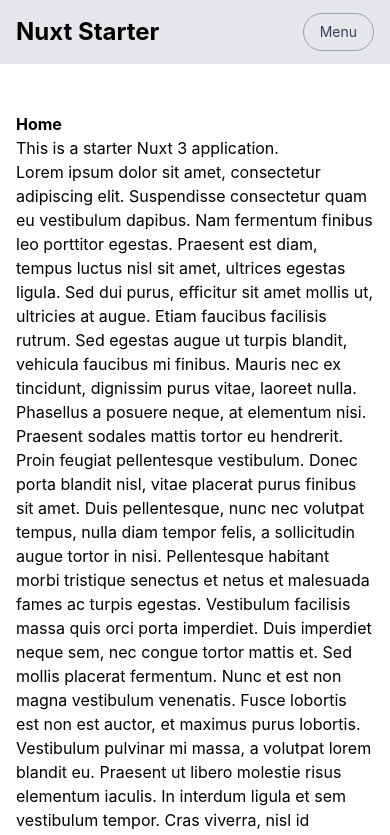
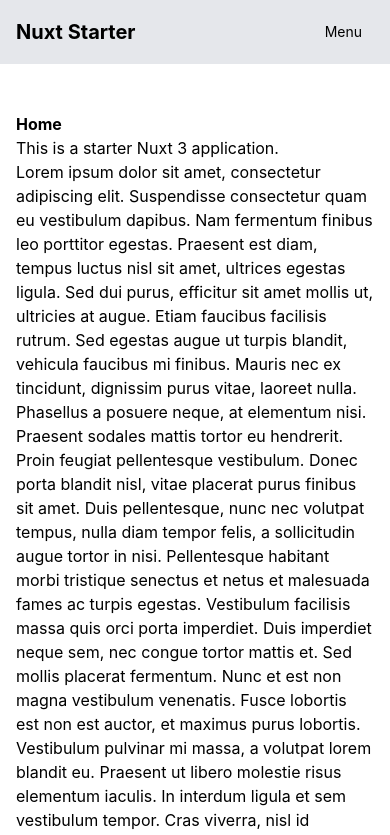
Before and after one commit to jackbarham/nuxt-starter-website, a Nuxt app: page / in a window 390 px wide. Shown: the top 835 px of the page. Built offline with nearby package versions, Linux system fonts and the light colour scheme.

Commit message:
Mobile menu animation.

```diff
--- a/components/MainHeader.vue
+++ b/components/MainHeader.vue
@@ -9,7 +9,7 @@
       <div class="h-16 md:h-20 flex justify-between items-center layout-full">
 
         <!-- Title -->
-        <h1 class="text-2xl md:text-3xl font-bold text-black">
+        <h1 class="text-xl md:text-3xl font-bold text-black">
           <NuxtLink to="/" @click="closeMobileMenu">{{ appTitle }}</NuxtLink>
         </h1>
 
@@ -30,7 +30,7 @@
         <!-- Mobile Menu Button -->
         <button
           @click="toggleMobileMenu"
-          class="md:hidden relative z-50 px-4 py-2 border border-gray-400 text-sm text-gray-700 rounded-full"
+          class="md:hidden text-sm relative z-50 px-3 py-2 rounded-full"
           aria-label="Toggle mobile menu"
           :aria-expanded="isMobileMenuOpen"
           :aria-controls="isMobileMenuOpen ? 'mobile-navigation' : undefined"
@@ -43,12 +43,20 @@
     <nav
       aria-label="Mobile navigation"
       :id="isMobileMenuOpen ? 'mobile-navigation' : undefined"
-      class="absolute -z-10 left-0 w-full bg-gray-200 p-16 transform transition-transform ease-in-out duration-200"
+      class="absolute -z-10 left-0 w-full bg-gray-200 p-12 transform transition-transform ease-in-out duration-200"
       :class="isMobileMenuOpen ? 'translate-y-0' : '-translate-y-full'"
       :style="{ top: '64px', height: 'calc(100vh - 64px)' }"
     >
       <ul class="space-y-4">
-        <li v-for="page in pages" :key="page.url">
+        <li
+          v-for="(page, index) in pages"
+          :key="page.url"
+          class="transform transition-all duration-300 ease-out"
+          :class="isMobileMenuOpen ? 'translate-x-0 opacity-100' : 'translate-x-4 opacity-0'"
+          :style="{
+            transitionDelay: isMobileMenuOpen ? `${index * 120}ms` : '0ms'
+          }"
+        >
           <NuxtLink
             :to="page.url"
             @click="closeMobileMenu"
@@ -130,7 +138,7 @@ onUnmounted(() => {
 
 // Handle scroll for header show/hide
 const handleScroll = () => {
-  if (!process.client) return
+  if (!import.meta.client) return
 
   const currentScrollY = window.scrollY
 
```
